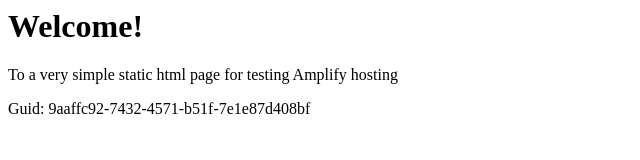
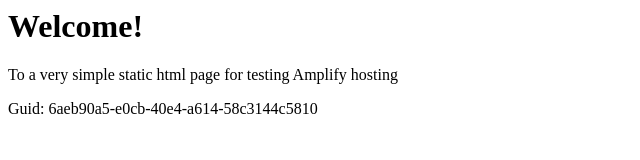
Before and after one commit to aws-aemilia-nrt/Github-PR-Commit-Integration-Test-DoNotTouch-Gith-BKMSSQOA-v1-preprod-ap-northeast-1, a website: page src/index.html in a window 1280 px wide. Shown: the full height of the page, 0-640 px from the left. Drawn offline with Linux system fonts and the light colour scheme.

Commit message:
commit from integ tests

```diff
--- a/src/index.html
+++ b/src/index.html
@@ -12,6 +12,6 @@
 <body>
     <h1>Welcome!</h1>
     <p>To a very simple static html page for testing Amplify hosting</p>
-    <p>Guid: 9aaffc92-7432-4571-b51f-7e1e87d408bf</p></body>
+    <p>Guid: 6aeb90a5-e0cb-40e4-a614-58c3144c5810</p></body>
 
 </html>
```
